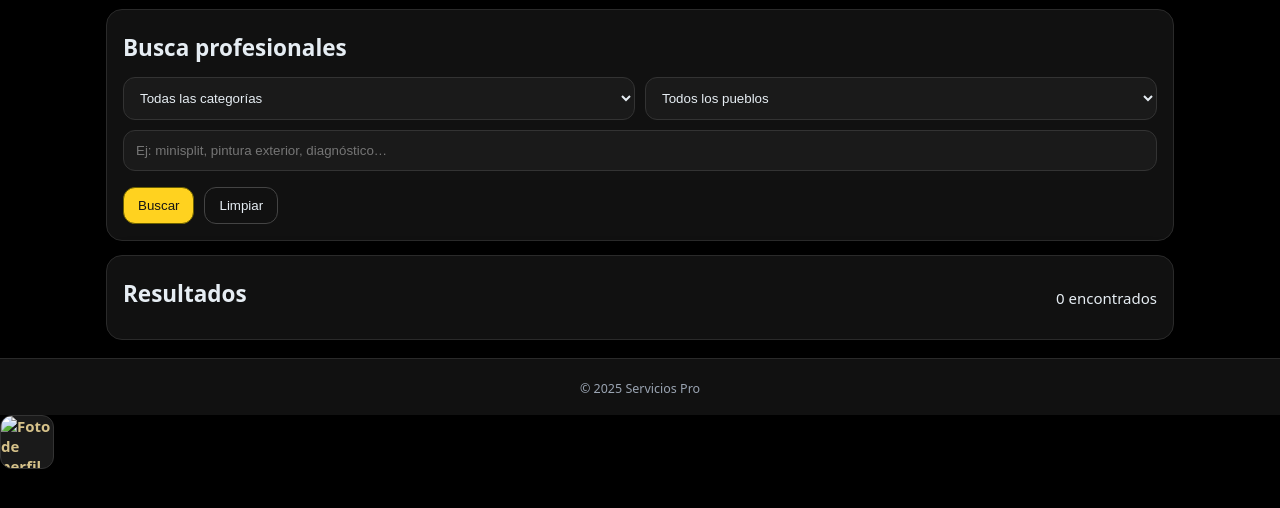
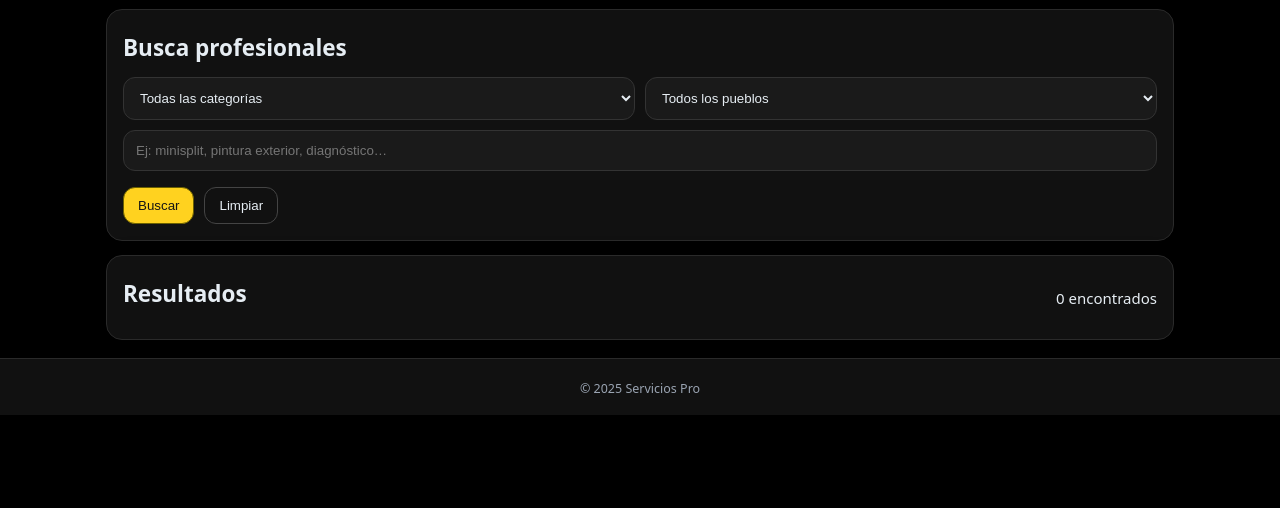
Before and after one commit to eliezelapolinaris2017-lab/Profesionales-en-l-nea-, a plain HTML site: page index.html in a window 1280 px wide. Shown: the part 74-582 px from the top of the page. Drawn offline with Linux system fonts and the light colour scheme; no server answers.

Commit message:
Update index.html

```diff
--- a/index.html
+++ b/index.html
@@ -74,5 +74,3 @@
   <script src="app.js"></script>
 </body>
 </html>
-<img class="avatar" src="" alt="Foto de perfil"
-     onerror="this.onerror=null; this.src='img/avatar-generico.png'">
```
